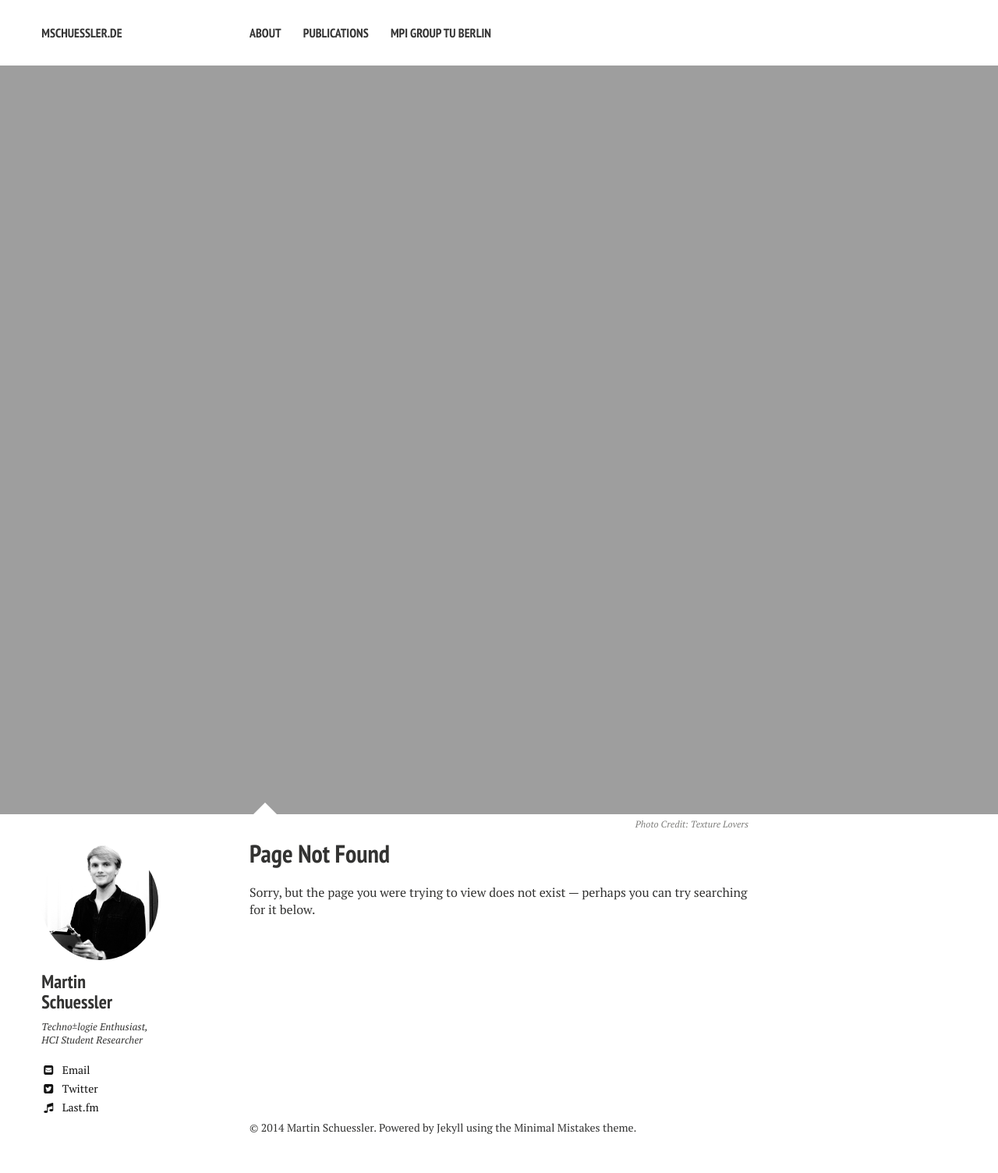
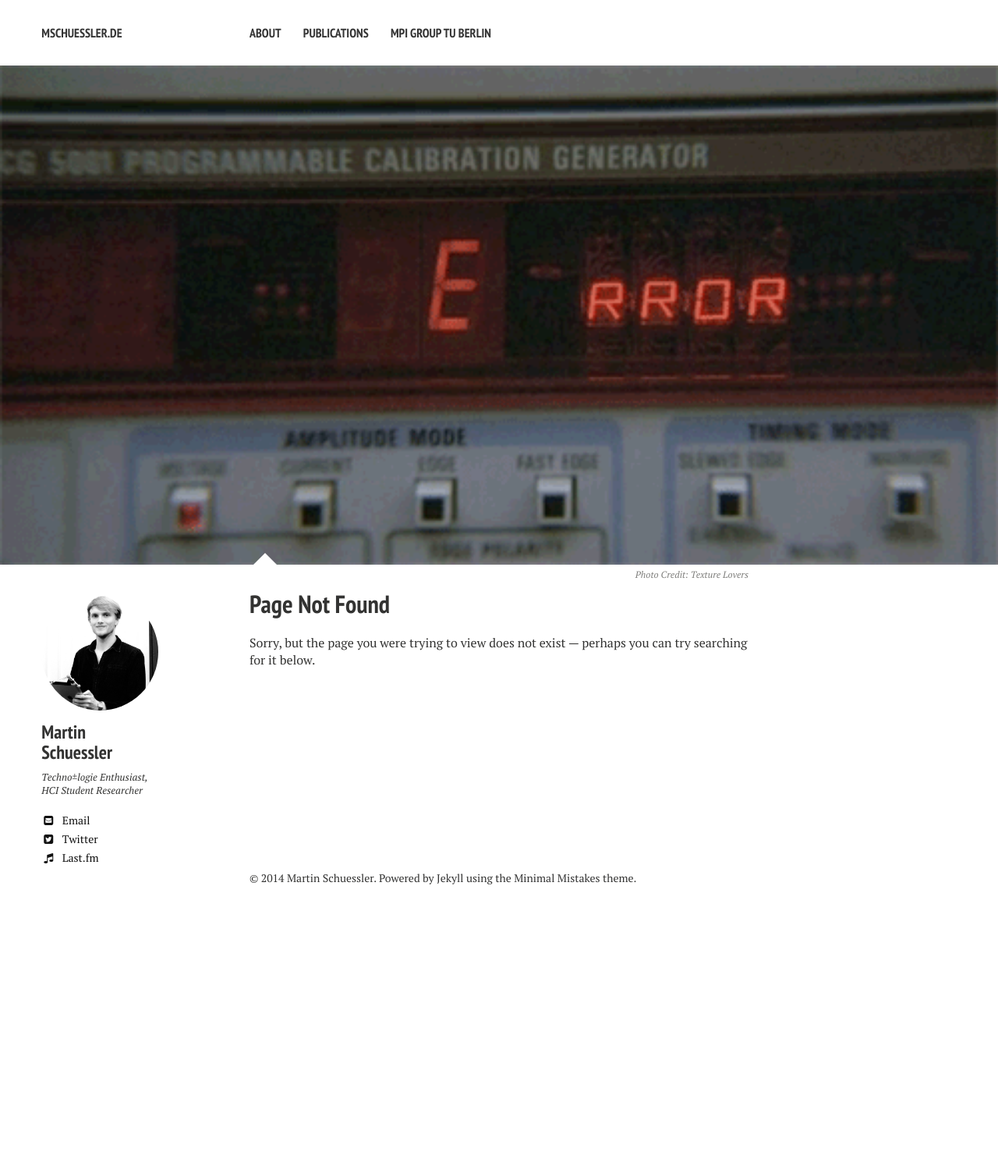
Before and after one commit to mschuessler/mschuessler.github.io, a Jekyll site: the page built from 404.md, in a window 1280 px wide. Shown: the whole page at 78% size. Built offline with Jekyll 4.4.1, drawn with Linux system fonts in a browser that asks for light colours; nearby versions of some CDN libraries; after the commit the page ends 1184 px from its top, so only the background shows below that.

Commit message:
Adding 404 gif

```diff
--- a/404.md
+++ b/404.md
@@ -3,7 +3,7 @@ layout: page
 title: "Page Not Found"
 excerpt: "Page not found. Your pixels are in another canvas."
 image:
-  feature: texture-feature-01.jpg
+  feature: error.gif
   credit: Texture Lovers
   creditlink: http://texturelovers.com
 sitemap: false
```
